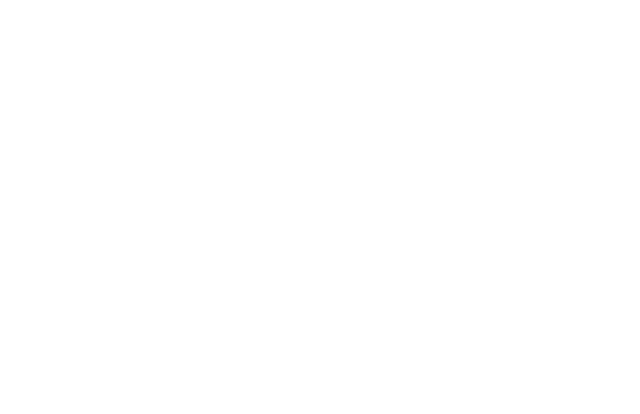
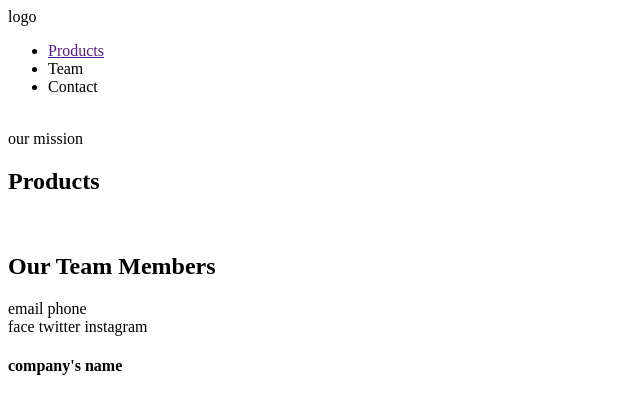
Before and after one commit to yorchAdalbert/coffee-shop, a plain HTML site: page index.html in a window 1280 px wide. Shown: the whole page, without its empty margins (0-640 px from the left). Drawn offline with Linux system fonts and the light colour scheme.

Commit message:
Basic page structure

```diff
--- /dev/null
+++ b/css/style.css
@@ -0,0 +1,5 @@
+* {
+  padding: 0;
+  margin: 0;
+  box-sizing: border-box;
+}
--- a/index.html
+++ b/index.html
@@ -7,13 +7,48 @@
     <title>Coffee-Shop</title>
   </head>
   <body>
-    <header></header>
+    <header>
+      <nav class="nav-bar">
+        <div class="logo">logo</div>
+        <div class="nav-items">
+          <ul>
+            <li><a href="">Products</a></li>
+            <li><a href=""></a>Team</li>
+            <li><a href=""></a>Contact</li>
+          </ul>
+        </div>
+      </nav>
+      <div class="hero">
+        <img src="" alt="" />
+      </div>
+      <div class="mission">our mission</div>
+    </header>
 
     <main>
-      <section class="products"></section>
-      <section class="members"></section>
+      <section class="products">
+        <h2 class="subtitle">Products</h2>
+        <div class="galery">
+          <img src="" alt="" />
+          <img src="" alt="" />
+          <img src="" alt="" />
+          <img src="" alt="" />
+          <img src="" alt="" />
+        </div>
+      </section>
+      <section class="members">
+        <h2 class="subtitle">Our Team Members</h2>
+        <div class="team">
+          <div class="member-card"></div>
+          <div class="member-card"></div>
+          <div class="member-card"></div>
+        </div>
+      </section>
     </main>
 
-    <footer></footer>
+    <footer>
+      <div class="contact">email phone</div>
+      <div class="social-media">face twitter instagram</div>
+      <h4>company's name</h4>
+    </footer>
   </body>
 </html>
```
